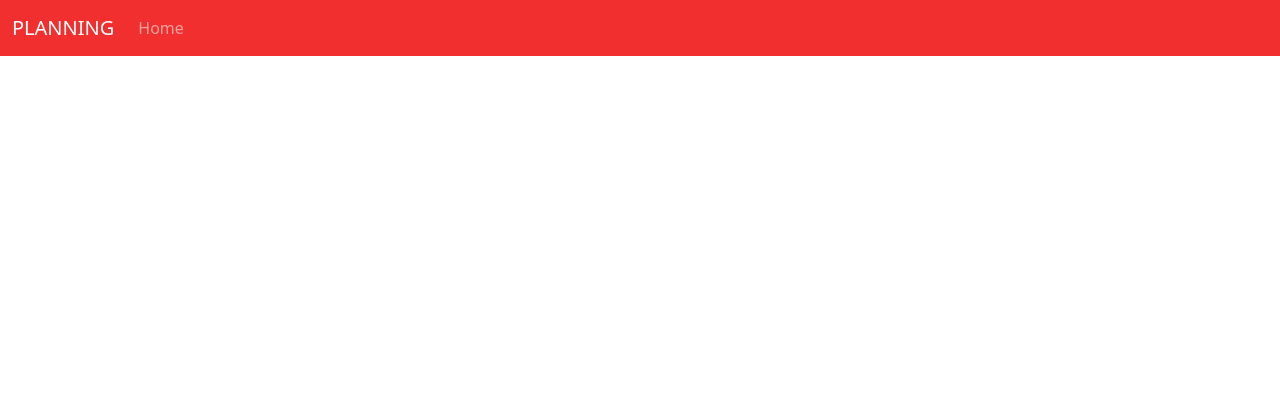
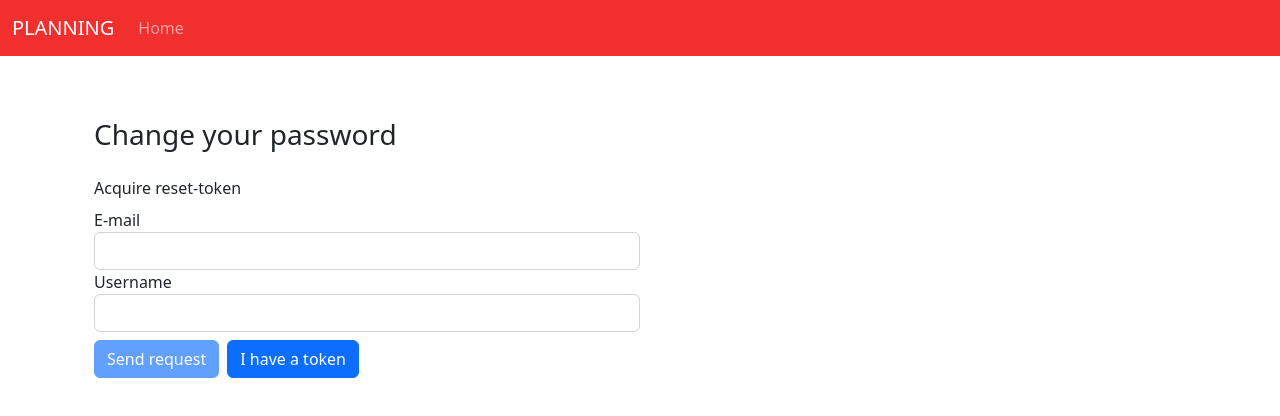
Before and after one commit to piotrekDo/planning-angular, an Angular app: page /recover-password in a window 1280 px wide. Before the commit this address led to /. Shown: the top 416 px of the page. Built offline with nearby package versions, Linux system fonts and the light colour scheme.

Commit message:
feature(plnning): option to change password added

```diff
--- a/src/app/app-routing.module.ts
+++ b/src/app/app-routing.module.ts
@@ -13,12 +13,13 @@ import * as path from "path";
 import {RegisterComponent} from "./settings/register/register.component";
 import {AdminGuardService} from "./admin-guard.service";
 import {UsersListComponent} from "./settings/users-list/users-list.component";
-import {ChangePasswordComponent} from "./settings/change-password/change-password.component";
 import {UserDetailsComponent} from "./settings/users-list/user-details/user-details.component";
+import {RecoverPasswordComponent} from "./recover-password/recover-password.component";
 
 const routes: Routes = [
   {path: '', redirectTo: '/home', pathMatch: 'full'},
   {path: 'home', component: HomeComponent},
+  {path: 'recover-password', component: RecoverPasswordComponent},
   {path: 'main', component: MainComponent, canActivate: [AuthGuardService]},
   {path: 'trucks', component: TrucksComponent, canActivate: [AuthGuardService]},
   {path: 'tautliners', component: TautlinersComponent, canActivate: [AuthGuardService]},
@@ -28,12 +29,13 @@ const routes: Routes = [
   {path: 'carriers/:sap', component: CarrierComponent, canActivate: [AuthGuardService]},
   {
     path: 'settings', component: SettingsComponent, canActivate: [AuthGuardService], children: [
-      {path: 'change-password', component: ChangePasswordComponent},
+      {path: 'change-password', component: RecoverPasswordComponent},
       {path: 'register', component: RegisterComponent, canActivate: [AdminGuardService]},
       {path: 'users-list', component: UsersListComponent, canActivate: [AdminGuardService]},
       {path: 'users-list/:id', component: UserDetailsComponent, canActivate: [AdminGuardService]},
     ]
   },
+  {path: '**', redirectTo: 'home'}
 ];
 
 @NgModule({
--- a/src/app/app.module.ts
+++ b/src/app/app.module.ts
@@ -27,9 +27,9 @@ import {CarrierTruckComponent} from "./carriers/carrier/truck/carrier-truck.comp
 import { SettingsComponent } from './settings/settings.component';
 import { RegisterComponent } from './settings/register/register.component';
 import { UsersListComponent } from './settings/users-list/users-list.component';
-import { ChangePasswordComponent } from './settings/change-password/change-password.component';
 import { UserComponent } from './settings/users-list/user/user.component';
 import { UserDetailsComponent } from './settings/users-list/user-details/user-details.component';
+import { RecoverPasswordComponent } from './recover-password/recover-password.component';
 
 @NgModule({
   declarations: [
@@ -55,9 +55,9 @@ import { UserDetailsComponent } from './settings/users-list/user-details/user-de
     SettingsComponent,
     RegisterComponent,
     UsersListComponent,
-    ChangePasswordComponent,
     UserComponent,
-    UserDetailsComponent
+    UserDetailsComponent,
+    RecoverPasswordComponent,
   ],
   imports: [
     BrowserModule,
--- a/src/app/home/home.component.html
+++ b/src/app/home/home.component.html
@@ -43,7 +43,7 @@
     </button>
   </div>
 </div>
-<div *ngIf="!userLogged" class="container-sm">
+<div *ngIf="!userLogged" class="container-sm mt-5">
   <div class="row">
     <div class="col-md-4 col-md-7">
       <h3>Welcome to planning</h3>
@@ -51,7 +51,7 @@
     </div>
   </div>
   <div class="row">
-    <div class="col-lg-4 col-md-7">
+    <div class="col-md-6">
       <form #form="ngForm" (ngSubmit)="onLogin(form)">
         <div class="form-floating">
           <input [disabled]="isLoading" type="email" id="username" class="form-control"
@@ -72,6 +72,7 @@
           <span class="spinner-border spinner-border-sm" role="status" aria-hidden="true"></span>
           Loading...
         </button>
+        <button type="button" class="btn btn-link mx-3" routerLink="/recover-password">Forgot password?</button>
       </form>
     </div>
   </div>
--- a/src/app/home/home.component.scss
+++ b/src/app/home/home.component.scss
@@ -4,6 +4,7 @@
   bottom: 0;
   min-width: 100%;
   min-height: 100%;
+  z-index: -100;
 }
 
 .app-carousel {
--- /dev/null
+++ b/src/app/recover-password/recover-password.component.html
@@ -0,0 +1,79 @@
+<div class="container-md">
+  <div class="row mt-5">
+    <div class="col">
+      <h3>Change your password</h3>
+    </div>
+  </div>
+  <div class="row mt-3">
+    <div class="col">{{requestState ? 'Acquire reset-token' : 'Change your password'}}</div>
+  </div>
+  <div class="row-cols-md-2 mt-2">
+    <form *ngIf="requestState" [formGroup]="requestTokenForm">
+      <div class="control-group">
+        <label>E-mail</label>
+        <input type="email" class="form-control" formControlName="email"
+               [ngClass]="{'is-valid' : requestTokenForm.get('email').valid, 'is-invalid': requestTokenForm.get('email').invalid && requestTokenForm.get('email').touched}">
+        <div class="valid-feedback">Looks good!</div>
+        <div class="invalid-feedback">Please enter valid email</div>
+      </div>
+      <div class="control-group">
+        <label>Username</label>
+        <input type="text" class="form-control" formControlName="username"
+               [ngClass]="{'is-valid' : requestTokenForm.get('username').valid, 'is-invalid': requestTokenForm.get('username').invalid && requestTokenForm.get('username').touched}">
+        <div class="valid-feedback">Looks good!</div>
+        <div class="invalid-feedback">Please enter your username</div>
+      </div>
+      <div *ngIf="error" class="alert alert-danger alert-dismissible fade show" role="alert">
+        <strong>{{error}}</strong>
+        <button type="button" class="btn-close" data-bs-dismiss="alert" aria-label="Close"></button>
+      </div>
+      <button *ngIf="!isLoading" [disabled]="requestTokenForm.invalid" class="btn btn-primary mt-2"
+              (click)="onTokenSendRequest()">Send request
+      </button>
+      <button *ngIf="isLoading" class="btn btn-success mt-2" type="button" disabled>
+        <span class="spinner-border spinner-border-sm" role="status" aria-hidden="true"></span>
+        Loading...
+      </button>
+      <button type="button" class="btn btn-primary mt-2 mx-2" (click)="requestState = false">I have a token</button>
+    </form>
+    <form *ngIf="!requestState" [formGroup]="resetPasswordForm">
+      <div class="control-group">
+        <label>Username</label>
+        <input type="text" class="form-control" formControlName="username"
+               [ngClass]="{'is-valid' : resetPasswordForm.get('username').valid, 'is-invalid': resetPasswordForm.get('username').invalid && resetPasswordForm.get('username').touched}">
+        <div class="valid-feedback">Looks good!</div>
+        <div class="invalid-feedback">Please enter your username</div>
+      </div>
+      <div class="control-group">
+        <label>Token</label>
+        <input type="email" class="form-control" formControlName="changePasswordToken"
+               [ngClass]="{'is-valid' : resetPasswordForm.get('changePasswordToken').valid, 'is-invalid': resetPasswordForm.get('changePasswordToken').invalid && resetPasswordForm.get('changePasswordToken').touched}">
+        <div class="valid-feedback">Looks good!</div>
+        <div class="invalid-feedback">Please enter token</div>
+      </div>
+      <div class="control-group">
+        <label>New password</label>
+        <input type="email" class="form-control" formControlName="newPassword"
+               [ngClass]="{'is-valid' : resetPasswordForm.get('newPassword').valid, 'is-invalid': resetPasswordForm.get('newPassword').invalid && resetPasswordForm.get('newPassword').touched}">
+        <div class="valid-feedback">Looks good!</div>
+        <div class="invalid-feedback">Please enter valid email</div>
+      </div>
+      <div *ngIf="error" class="alert alert-danger alert-dismissible fade show" role="alert">
+        <strong>{{error}}</strong>
+        <button type="button" class="btn-close" data-bs-dismiss="alert" aria-label="Close"></button>
+      </div>
+      <div *ngIf="passwordChanged" class="alert alert-success alert-dismissible fade show" role="alert">
+        <strong>{{'Your password was successfully changed'}}</strong>
+        <button type="button" class="btn-close" data-bs-dismiss="alert" aria-label="Close"></button>
+      </div>
+      <button *ngIf="!isLoading" [disabled]="resetPasswordForm.invalid" class="btn btn-primary mt-2"
+              (click)="onChangePasswordRequest()">Change password
+      </button>
+      <button *ngIf="isLoading" class="btn btn-success" type="button" disabled>
+        <span class="spinner-border spinner-border-sm" role="status" aria-hidden="true"></span>
+        Loading...
+      </button>
+      <button type="button" class="btn btn-primary mt-2 mx-2" (click)="requestState = true">Get another token</button>
+    </form>
+  </div>
+</div>
--- /dev/null
+++ b/src/app/recover-password/recover-password.component.ts
@@ -0,0 +1,69 @@
+import {Component, OnInit} from '@angular/core';
+import {FormControl, FormGroup, Validators} from "@angular/forms";
+import {AuthService} from "../auth.service";
+
+@Component({
+  selector: 'app-recover-password',
+  templateUrl: './recover-password.component.html',
+  styleUrls: ['./recover-password.component.scss']
+})
+export class RecoverPasswordComponent implements OnInit {
+  isLoading: boolean = false;
+  requestTokenForm: FormGroup;
+  resetPasswordForm: FormGroup;
+  requestState: boolean = true;
+  passwordChanged = false;
+  error: string = null;
+
+  constructor(private authService: AuthService) {
+  }
+
+  ngOnInit(): void {
+    this.createPasswordResetRequestForm();
+    this.createResetPasswordForm();
+  }
+
+  createPasswordResetRequestForm() {
+    this.requestTokenForm = new FormGroup({
+      'email': new FormControl(null, [Validators.required, Validators.email]),
+      'username': new FormControl(null, Validators.required),
+    })
+  }
+
+  createResetPasswordForm() {
+    this.resetPasswordForm = new FormGroup({
+      'newPassword': new FormControl(null, Validators.required),
+      'username': new FormControl(null, Validators.required),
+      'changePasswordToken': new FormControl(null, Validators.required)
+    })
+  }
+
+  onTokenSendRequest() {
+    this.isLoading = true;
+    this.authService.sendResetPasswordTokenRequest(this.requestTokenForm.value).subscribe(resetToken => {
+      this.isLoading = false;
+      this.requestState = false;
+      this.error = undefined;
+      this.passwordChanged = false;
+      this.createPasswordResetRequestForm();
+    }, error => {
+      console.log(error);
+      this.error = error;
+      this.isLoading = false;
+    })
+  }
+
+  onChangePasswordRequest() {
+    this.isLoading = true;
+    this.authService.sendResetPasswordRequest(this.resetPasswordForm.value).subscribe(username => {
+      this.isLoading = false;
+      this.passwordChanged = true;
+      this.error = undefined;
+      this.createResetPasswordForm();
+    }, error1 => {
+      console.log(error1);
+      this.error = error1;
+      this.isLoading = false;
+    })
+  }
+}
--- a/src/app/settings/change-password/change-password.component.html
+++ /dev/null
@@ -1 +0,0 @@
-<p>change-password works!</p>
--- a/src/app/settings/change-password/change-password.component.ts
+++ /dev/null
@@ -1,15 +0,0 @@
-import { Component, OnInit } from '@angular/core';
-
-@Component({
-  selector: 'app-change-password',
-  templateUrl: './change-password.component.html',
-  styleUrls: ['./change-password.component.scss']
-})
-export class ChangePasswordComponent implements OnInit {
-
-  constructor() { }
-
-  ngOnInit(): void {
-  }
-
-}
```
Also changed, not shown: src/app/auth.service.ts (+11 -6 lines), src/app/recover-password/recover-password.component.scss (added).
